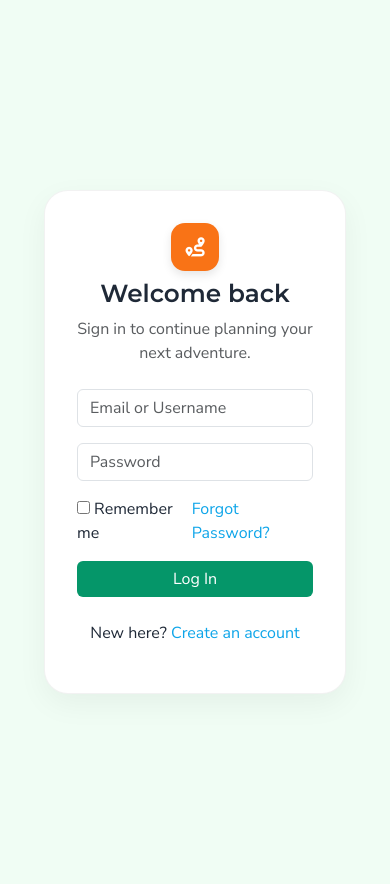
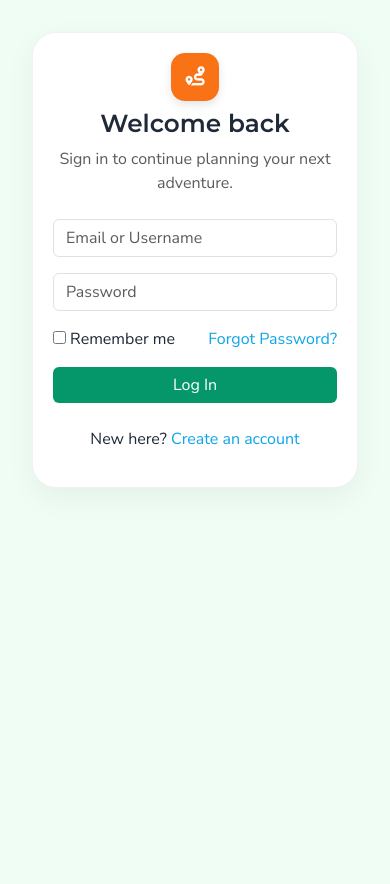
Before and after one commit to saloni1122005-lang/Tripwise, a Flask app: a page that uses templates/base.html in a window 390 px wide. After the commit the page ends 487 px from the top, so only its background shows below. Run offline with Flask 3, Linux system fonts and the light colour scheme.

Commit message:
Add responsive landing page and login refresh

```diff
--- a/static/css/style.css
+++ b/static/css/style.css
@@ -19,6 +19,7 @@ body {
   background: var(--bg);
   color: var(--text);
   min-height: 100vh;
+  overflow-x: hidden;
 }
 
 h1,
@@ -301,15 +302,18 @@ a:hover {
 }
 
 .auth-wrapper {
-  min-height: 100vh;
+  min-height: calc(100vh - 40px);
   display: grid;
   place-items: center;
-  padding: 24px;
+  padding: 20px;
+  width: 100%;
 }
 
 .auth-card {
   width: min(100%, 480px);
-  padding: 32px;
+  max-width: 100%;
+  padding: clamp(1.25rem, 3vw, 2rem);
+  margin: 0 auto;
 }
 
 .trip-cover {
@@ -464,6 +468,16 @@ a:hover {
   .cta-panel {
     padding: 2rem 1.25rem;
   }
+
+  .auth-wrapper {
+    min-height: auto;
+    padding: 12px;
+  }
+
+  .auth-card {
+    width: 100%;
+    padding: 1.25rem;
+  }
 }
 
 .login-left img {
```
